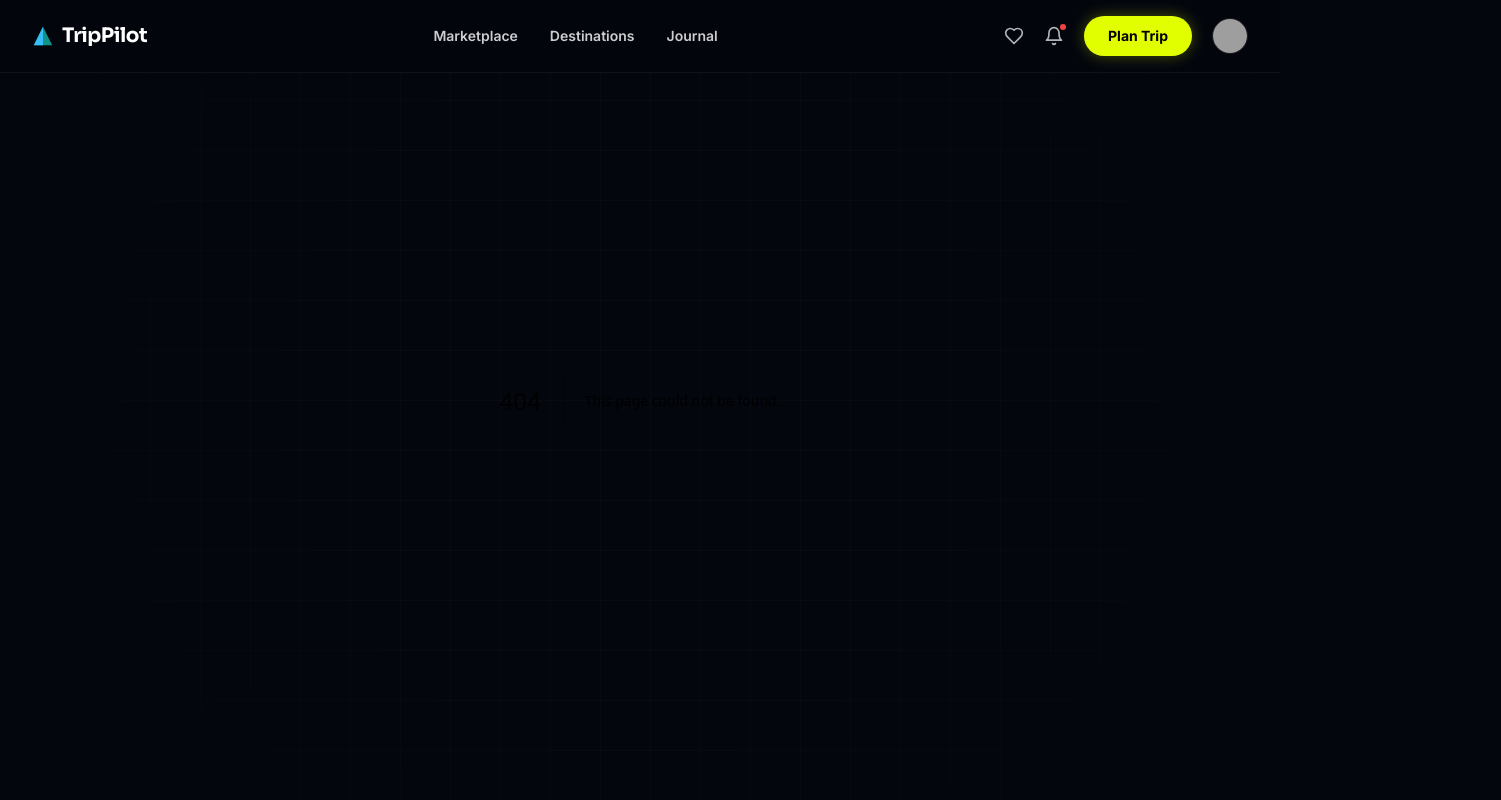
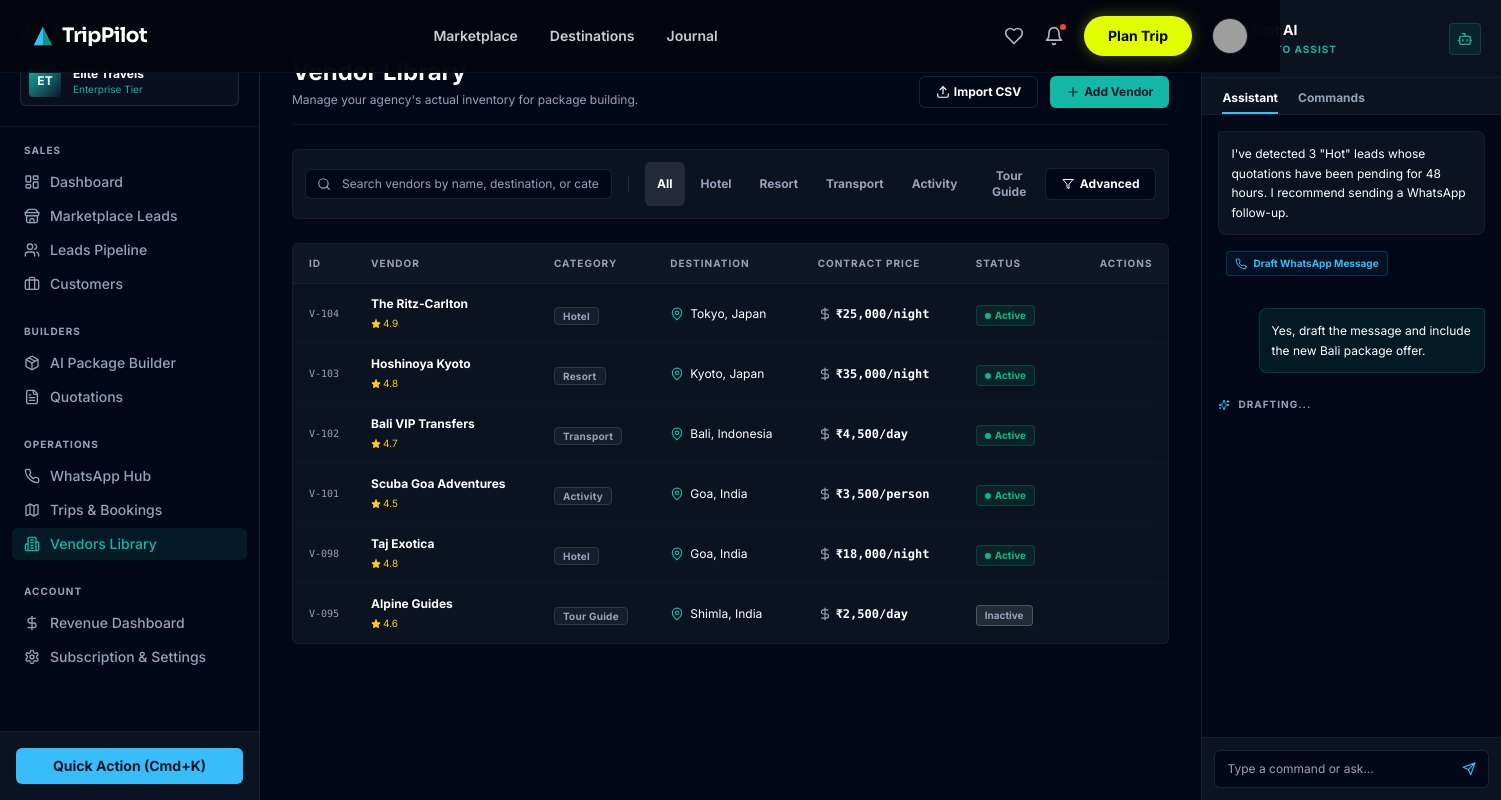
Before and after one commit to premkarnawat/Tripvora-AI-Powered-Trip-Planner, a Next.js app: page /agency/vendors in a window 1280 px wide. Before the commit this address had no page. Shown: the whole page, 1501 px wide, since content can reach past the window. Built offline with nearby package versions, Linux system fonts and the light colour scheme; grey boxes are pictures that could not be loaded.

Commit message:
feat: Vendor-Driven Dual Engine Package Builder architecture

```diff
--- a/src/app/(crm)/agency/quotations/page.tsx
+++ b/src/app/(crm)/agency/quotations/page.tsx
@@ -78,8 +78,23 @@ export default function QuotationBuilderPage() {
             { name: "Airport Transfers (VIP Alphard)", cost: "₹5,000" }
           ]} />
 
+          <ComponentSection title="Meals & Dining" total="₹20,000" items={[
+            { name: "Welcome Gala Dinner", cost: "₹15,000" },
+            { name: "Daily Breakfast Supplement", cost: "₹5,000" }
+          ]} />
+
+          <div className="bg-[#020817] border border-white/5 rounded-md p-4 space-y-3">
+             <label className="text-[10px] font-bold text-[#94A3B8] uppercase tracking-widest block">Travel Notes & Inclusions</label>
+             <textarea className="w-full bg-[#0B1220] border border-white/10 rounded-md p-3 text-xs text-white focus:outline-none focus:border-[#38BDF8] min-h-[80px]" defaultValue="Includes all local taxes and service charges. Early check-in requested but subject to availability." />
+          </div>
+
+          <div className="bg-[#020817] border border-white/5 rounded-md p-4 space-y-3">
+             <label className="text-[10px] font-bold text-[#94A3B8] uppercase tracking-widest block">Terms & Conditions</label>
+             <textarea className="w-full bg-[#0B1220] border border-white/10 rounded-md p-3 text-xs text-white focus:outline-none focus:border-[#38BDF8] min-h-[80px]" defaultValue="100% advance required for flight confirmation. 50% advance for hotels. Standard cancellation policy applies." />
+          </div>
+
           <Button className="w-full h-10 border border-dashed border-white/20 bg-transparent hover:bg-white/5 text-[#94A3B8] hover:text-white rounded-md text-xs font-bold transition-colors">
-            <PlusCircle className="w-4 h-4 mr-1.5" /> Add New Component (Meals, Flights, etc.)
+            <PlusCircle className="w-4 h-4 mr-1.5" /> Add Custom Component
           </Button>
         </div>
 
--- /dev/null
+++ b/src/app/(crm)/agency/vendors/page.tsx
@@ -0,0 +1,124 @@
+"use client";
+
+import { useState } from "react";
+import { Search, Filter, Plus, Building2, MapPin, DollarSign, Star, MoreHorizontal, Upload, Download } from "lucide-react";
+import { Button } from "@/components/ui/button";
+
+const mockVendors = [
+  { id: "V-104", name: "The Ritz-Carlton", category: "Hotel", dest: "Tokyo, Japan", price: "₹25,000/night", rating: 4.9, status: "Active" },
+  { id: "V-103", name: "Hoshinoya Kyoto", category: "Resort", dest: "Kyoto, Japan", price: "₹35,000/night", rating: 4.8, status: "Active" },
+  { id: "V-102", name: "Bali VIP Transfers", category: "Transport", dest: "Bali, Indonesia", price: "₹4,500/day", rating: 4.7, status: "Active" },
+  { id: "V-101", name: "Scuba Goa Adventures", category: "Activity", dest: "Goa, India", price: "₹3,500/person", rating: 4.5, status: "Active" },
+  { id: "V-098", name: "Taj Exotica", category: "Hotel", dest: "Goa, India", price: "₹18,000/night", rating: 4.8, status: "Active" },
+  { id: "V-095", name: "Alpine Guides", category: "Tour Guide", dest: "Shimla, India", price: "₹2,500/day", rating: 4.6, status: "Inactive" },
+];
+
+export default function VendorsPage() {
+  const [filter, setFilter] = useState("All");
+
+  return (
+    <div className="w-full max-w-[1400px] mx-auto space-y-6 pb-10">
+
+      {/* Header */}
+      <div className="flex flex-col md:flex-row md:items-end justify-between gap-4 border-b border-white/5 pb-4">
+        <div>
+          <h1 className="text-2xl font-bold text-white flex items-center gap-2">
+            Vendor Library
+          </h1>
+          <p className="text-xs text-[#94A3B8] mt-1">Manage your agency's actual inventory for package building.</p>
+        </div>
+        <div className="flex gap-3 items-center">
+          <Button className="h-8 text-xs font-bold bg-[#020817] hover:bg-white/5 text-white border border-white/10">
+            <Upload className="w-3.5 h-3.5 mr-1" /> Import CSV
+          </Button>
+          <Button className="h-8 text-xs font-bold bg-[#14B8A6] hover:bg-[#14B8A6]/90 text-[#0F172A] border-none shadow-sm">
+            <Plus className="w-3.5 h-3.5 mr-1" /> Add Vendor
+          </Button>
+        </div>
+      </div>
+
+      {/* Toolbar */}
+      <div className="flex justify-between items-center bg-[#0B1220] p-3 rounded-md border border-white/5">
+        <div className="flex gap-4 items-center">
+          <div className="relative w-80">
+            <Search className="absolute left-3 top-1/2 -translate-y-1/2 w-3.5 h-3.5 text-[#94A3B8]" />
+            <input
+              type="text"
+              placeholder="Search vendors by name, destination, or category..."
+              className="w-full bg-[#020817] border border-white/10 rounded-md py-1.5 pl-9 pr-3 text-xs text-white placeholder:text-[#94A3B8] focus:outline-none focus:border-[#38BDF8]"
+            />
+          </div>
+          <div className="h-4 w-px bg-white/10" />
+          <div className="flex gap-1">
+            {["All", "Hotel", "Resort", "Transport", "Activity", "Tour Guide"].map(f => (
+              <button
+                key={f}
+                onClick={() => setFilter(f)}
+                className={`px-3 py-1.5 text-xs font-bold rounded-md transition-colors ${filter === f ? 'bg-white/10 text-white' : 'text-[#94A3B8] hover:text-white hover:bg-white/5'}`}
+              >
+                {f}
+              </button>
+            ))}
+          </div>
+        </div>
+        <div className="flex gap-2">
+          <Button className="h-8 text-xs font-bold bg-[#020817] hover:bg-white/5 text-white border border-white/10">
+            <Filter className="w-3 h-3 mr-1.5" /> Advanced
+          </Button>
+        </div>
+      </div>
+
+      {/* Table */}
+      <div className="bg-[#0B1220] border border-white/5 rounded-md overflow-hidden">
+        <table className="w-full text-left border-collapse whitespace-nowrap">
+          <thead>
+            <tr className="border-b border-white/5 text-[10px] font-bold text-[#94A3B8] uppercase tracking-widest bg-white/[0.02]">
+              <th className="py-3 px-4 w-12">ID</th>
+              <th className="py-3 px-4">Vendor</th>
+              <th className="py-3 px-4">Category</th>
+              <th className="py-3 px-4">Destination</th>
+              <th className="py-3 px-4">Contract Price</th>
+              <th className="py-3 px-4">Status</th>
+              <th className="py-3 px-4 text-right">Actions</th>
+            </tr>
+          </thead>
+          <tbody className="divide-y divide-white/[0.02]">
+            {mockVendors.filter(v => filter === "All" || v.category === filter).map((vendor, i) => (
+              <tr key={i} className="hover:bg-white/[0.02] transition-colors group cursor-pointer">
+                <td className="py-3 px-4 text-[10px] font-mono text-[#94A3B8]">{vendor.id}</td>
+                <td className="py-3 px-4">
+                  <p className="text-xs font-bold text-white group-hover:text-[#38BDF8] transition-colors flex items-center gap-2">
+                    {vendor.name}
+                  </p>
+                  <p className="text-[10px] text-yellow-400 mt-1 flex items-center gap-0.5"><Star className="w-2.5 h-2.5 fill-current" /> {vendor.rating}</p>
+                </td>
+                <td className="py-3 px-4">
+                  <span className="text-[10px] px-2 py-0.5 rounded bg-white/5 text-[#94A3B8] font-bold tracking-wide border border-white/10">{vendor.category}</span>
+                </td>
+                <td className="py-3 px-4">
+                  <span className="flex items-center gap-1.5 text-xs text-white"><MapPin className="w-3.5 h-3.5 text-[#14B8A6]" /> {vendor.dest}</span>
+                </td>
+                <td className="py-3 px-4">
+                  <span className="text-xs font-bold text-white flex items-center gap-1 font-mono"><DollarSign className="w-3.5 h-3.5 text-[#94A3B8]"/> {vendor.price}</span>
+                </td>
+                <td className="py-3 px-4">
+                  {vendor.status === "Active" ? (
+                     <span className="inline-flex items-center gap-1 px-2 py-0.5 rounded text-[10px] font-bold bg-[#10B981]/10 text-[#10B981] border border-[#10B981]/20"><span className="w-1.5 h-1.5 rounded-full bg-[#10B981]" /> Active</span>
+                  ) : (
+                     <span className="inline-flex items-center gap-1 px-2 py-0.5 rounded text-[10px] font-bold bg-white/10 text-[#94A3B8] border border-white/20">Inactive</span>
+                  )}
+                </td>
+                <td className="py-3 px-4 text-right">
+                  <div className="flex items-center justify-end gap-1 opacity-0 group-hover:opacity-100 transition-opacity">
+                    <button className="h-7 px-2 rounded bg-white/5 text-white flex items-center justify-center hover:bg-white/10 text-[10px] font-bold">Edit</button>
+                    <button className="w-7 h-7 rounded bg-white/5 text-white flex items-center justify-center hover:bg-white/10"><MoreHorizontal className="w-3.5 h-3.5" /></button>
+                  </div>
+                </td>
+              </tr>
+            ))}
+          </tbody>
+        </table>
+      </div>
+    </div>
+  );
+}
--- a/src/app/(crm)/layout.tsx
+++ b/src/app/(crm)/layout.tsx
@@ -34,6 +34,7 @@ const sidebarGroups = [
     links: [
       { name: "WhatsApp Hub", href: "/agency/whatsapp", icon: Phone },
       { name: "Trips & Bookings", href: "/agency/trips", icon: Map },
+      { name: "Vendors Library", href: "/agency/vendors", icon: Building2 },
     ]
   },
   {
```
